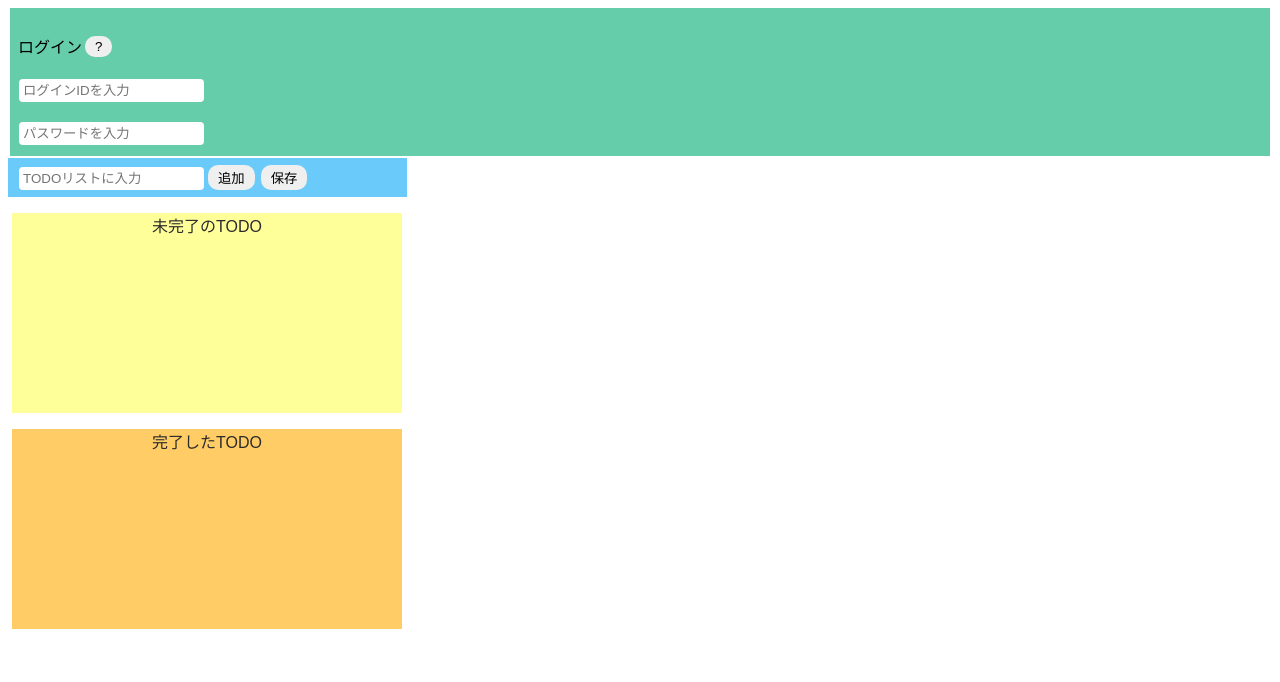
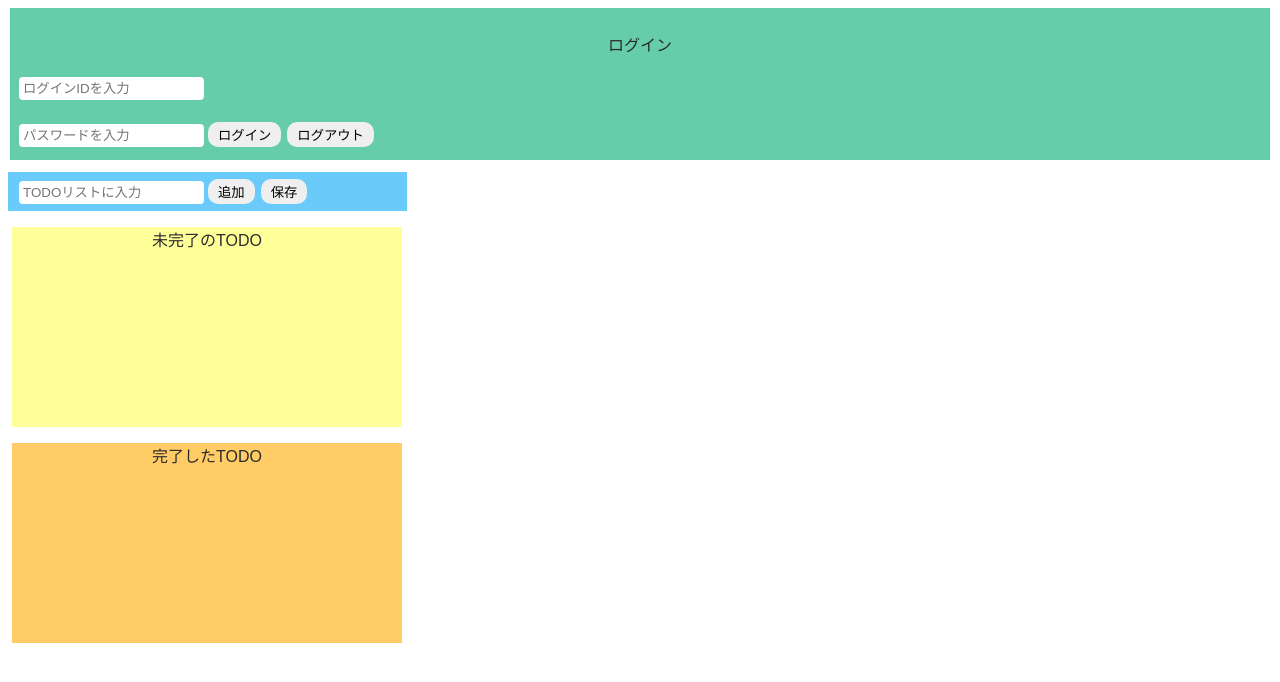
Before and after one commit to CreaterSEDre/TodoMakeMySelf, a React (Create React App) app: page / in a window 1280 px wide. Shown: the top 682 px of the page. Built offline with nearby package versions, Linux system fonts and the light colour scheme.

Commit message:
Marge_20220302 LoginFlgの制御が上手くいかない

```diff
--- a/src/App.jsx
+++ b/src/App.jsx
@@ -9,8 +9,35 @@ export const TodoApp = () => {
   const [inputText, setInputText] = useState("");
   const [incompleteTodo, setIncompleteTodo] = useState([]);
   const [completeTodo, setCompleteTodo] = useState([]);
+  const [loginFlg, setLoginFlg] = useState("");
+  const [loginId, setLoginId] = useState("");
+  const [password, setPassword] = useState("");
 
   const onClickChangeText = (event) => setInputText(event.target.value);
+  const onChangeLoginId = (event) => setLoginId(event.target.value);
+  const onChangePassword = (event) => setPassword(event.target.value);
+
+  const LoginCheck = (loginId, password) => {
+    if (loginId !== "" && password !== "") {
+      //上手くいかない
+      setLoginFlg("1");
+      console.log(loginFlg);
+      if (loginFlg === "0") {
+        alert("ログインID、またはパスワードが正しくありません。");
+      } else {
+        alert("ログインに成功しました！！");
+      }
+      setLoginId("");
+      setPassword("");
+    }
+  };
+
+  // const Logout = () => {
+  //   alert("LogoutSuccess!!");
+  //   setLoginFlg(true);
+  // };
+
+  // useEffect(() => {});
 
   const onClickAdd = () => {
     if (inputText === "") return;
@@ -51,7 +78,15 @@ export const TodoApp = () => {
 
   return (
     <>
-      <Login />
+      <Login
+        LoginCheck={LoginCheck}
+        // Logout={Logout}
+        loginId={loginId}
+        onChangeLoginId={onChangeLoginId}
+        password={password}
+        onChangePassword={onChangePassword}
+        loginFlg={loginFlg === "1"}
+      />
       <InputTODO
         todoText={inputText}
         onChange={onClickChangeText}
--- a/src/components/Login.jsx
+++ b/src/components/Login.jsx
@@ -4,24 +4,57 @@ const LoginStyle = {
   backgroundColor: "#66cdaa",
   padding: "8px",
   paddingBottom: "10px",
-  paddingTop: "10px",
-  margin: "2px"
+  margin: "2px",
+  marginBottom: "12px"
 };
 
-export const Login = () => {
+const NotLoginState = (loginFlg) => {
+  return !loginFlg;
+};
+
+export const Login = (props) => {
+  const {
+    LoginCheck,
+    // Logout,
+    loginId,
+    onChangeLoginId,
+    password,
+    onChangePassword,
+    loginFlg
+  } = props;
+
   return (
     <>
       <div style={LoginStyle}>
-        <div className="list-row">
-          <p>ログイン</p>
-          <tooltip tooltipText="test">
-            <button>?</button>
-          </tooltip>
-        </div>
-        <input type="text" placeholder="ログインIDを入力" />
+        <p className={"title"}>ログイン</p>
+        <div className="list-row"></div>
+        <input
+          type="text"
+          placeholder="ログインIDを入力"
+          value={loginId}
+          onChange={onChangeLoginId}
+          // disabled={() => NotLoginState(loginFlg)}
+        />
         <br />
         <br />
-        <input type="password" placeholder="パスワードを入力" />
+        <input
+          type="password"
+          placeholder="パスワードを入力"
+          value={password}
+          onChange={onChangePassword}
+          // disabled={() => NotLoginState(loginFlg)}
+        />
+        <button
+          onClick={() => LoginCheck(loginId, password)}
+          // disabled={() => NotLoginState(loginFlg)}
+        >
+          ログイン
+        </button>
+        <button
+        // onClick={Logout()} disabled={loginFlg}
+        >
+          ログアウト
+        </button>
       </div>
     </>
   );
--- a/src/styles.css
+++ b/src/styles.css
@@ -2,6 +2,7 @@
   background-color: #6acafa;
   padding: 4px;
   padding-left: 10px;
+  margin: 3px;
   height: 30px;
   width: 385px;
   display: table-cell;
@@ -22,8 +23,8 @@
 }
 
 .title {
+  color: #2c2b2b;
   text-align: center;
-  color: #2c2b2b;
 }
 
 .list-row {
```
